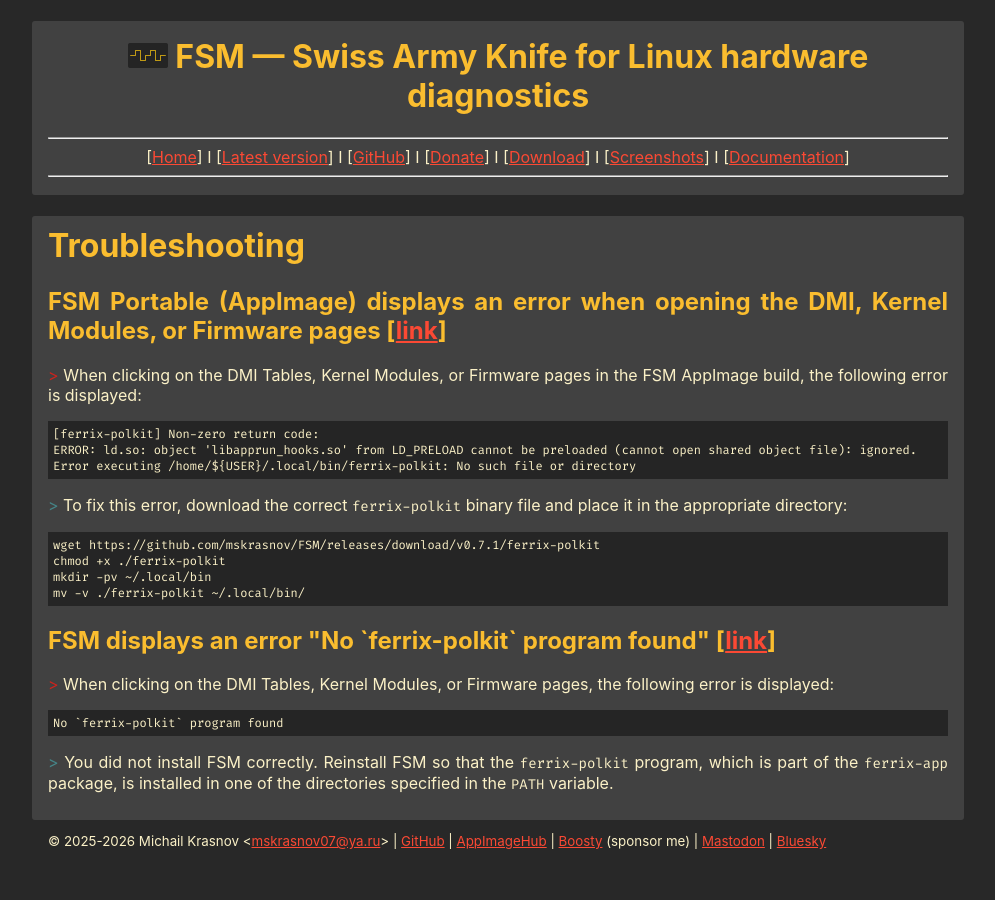
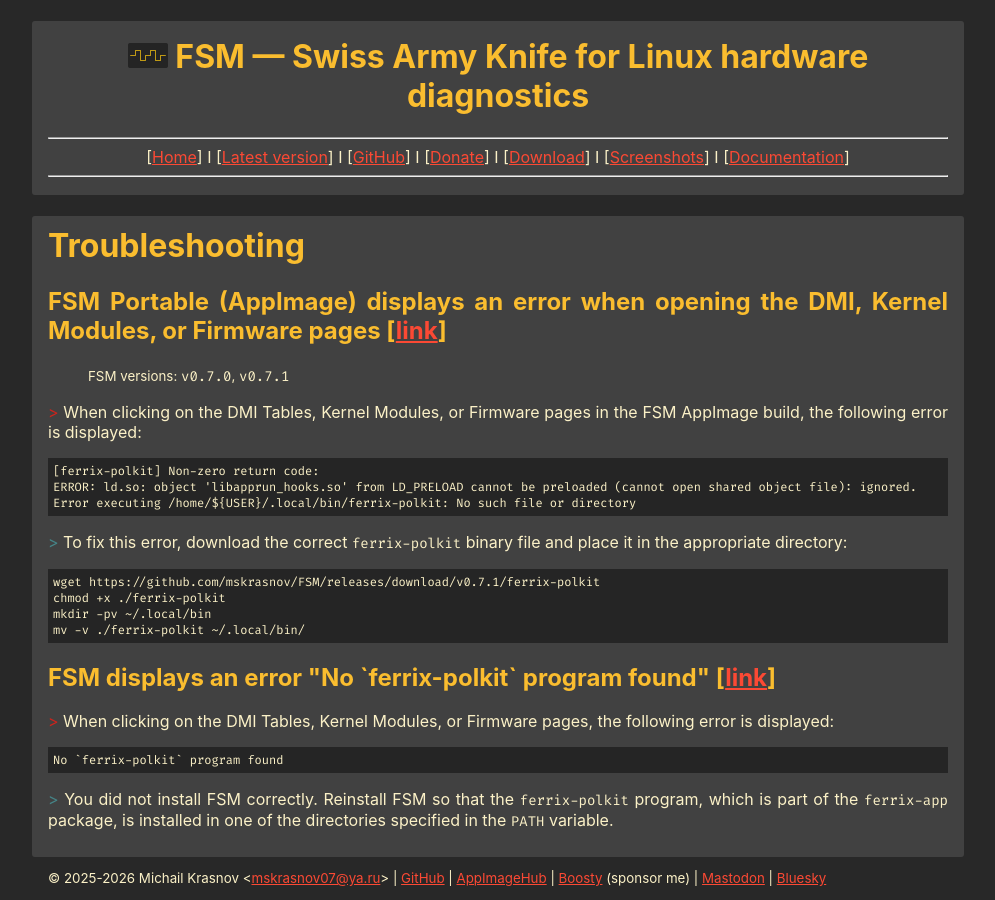
Before and after one commit to mskrasnov/mskrasnov.github.io, a Jekyll site: the page fsm/docs/troubles.html, which Jekyll copies as it is, in a window 1280 px wide. Shown: the whole page, without its empty margins (142-1137 px from the left). Built offline with Jekyll 4.4.1, drawn with Linux system fonts in a browser that asks for light colours.

Commit message:
Add versions enumeration

```diff
--- a/fsm/docs/troubles.html
+++ b/fsm/docs/troubles.html
@@ -44,6 +44,7 @@
 
       <h2 id="appimage-polkit">FSM Portable (AppImage) displays an error when opening the DMI,
         Kernel Modules, or Firmware pages [<a href="#appimage-polkit">link</a>]</h2>
+      <blockquote><small>FSM versions: <tt>v0.7.0</tt>, <tt>v0.7.1</tt></small></blockquote>
       <p><span class="donation">&gt;</span> When clicking on the DMI Tables, Kernel Modules, or
         Firmware pages in the FSM AppImage build, the following error is displayed:</p>
       <code><pre>[ferrix-polkit] Non-zero return code:
```
